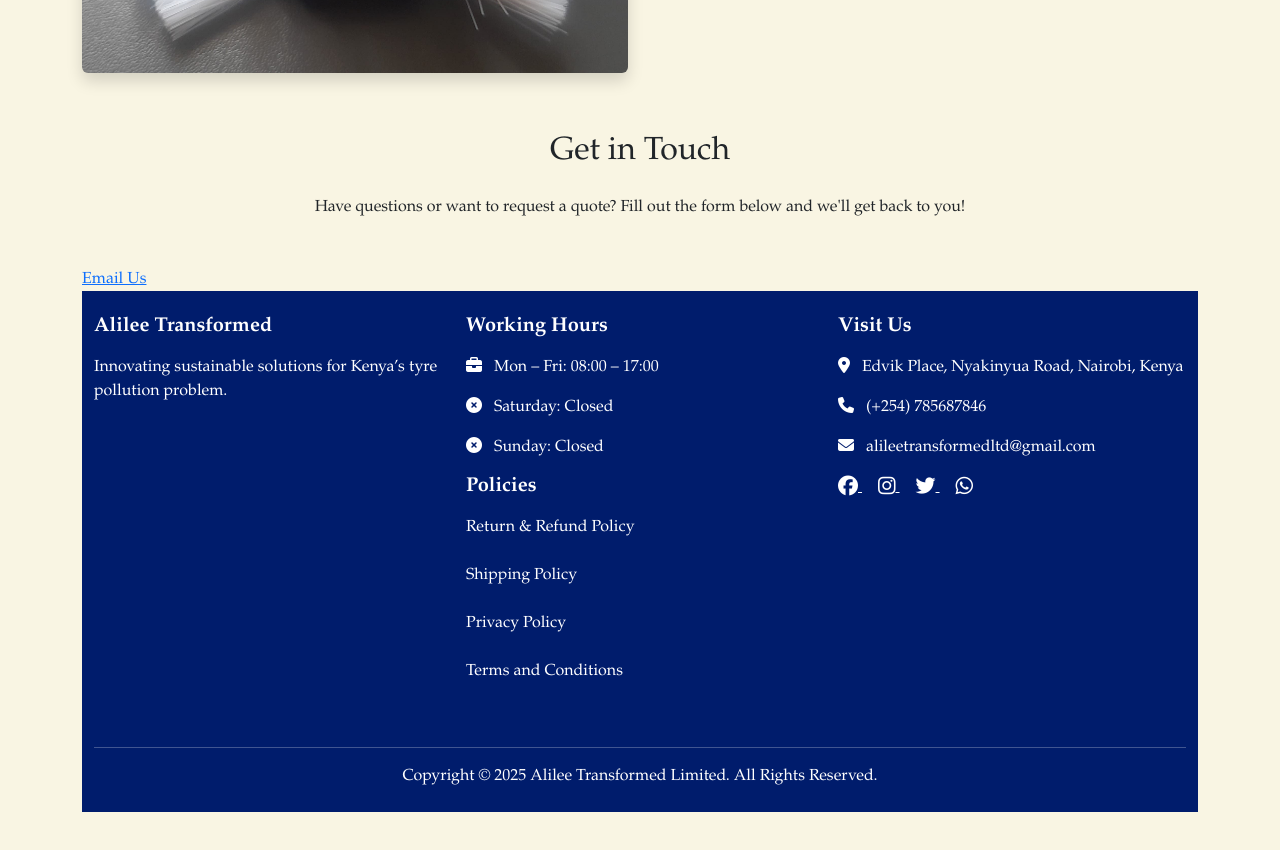
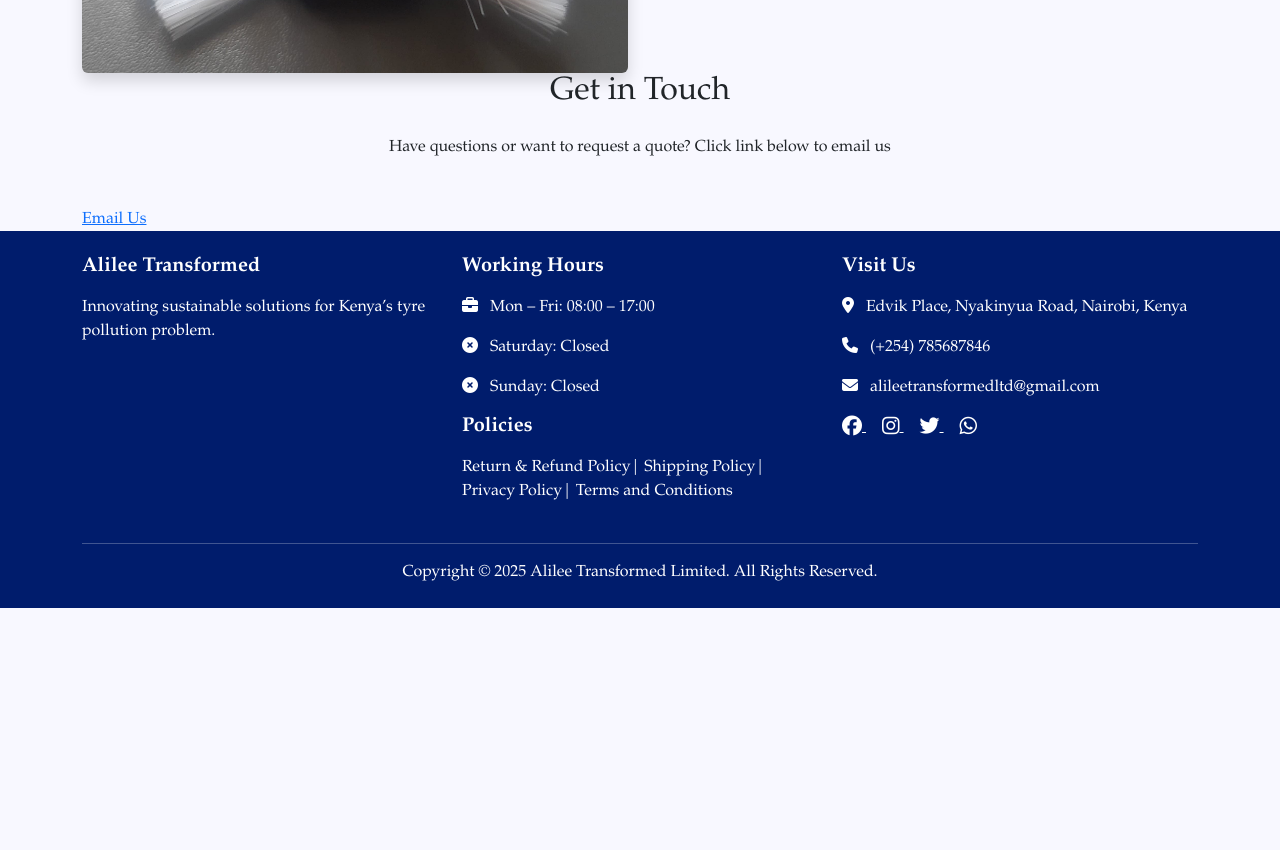
Before and after one commit to GNWekesa/AlileeTransformed, a plain HTML site: page index.html in a window 1280 px wide. Shown: the part 1308-2158 px from the top of the page. After the commit the page ends 1916 px from the top, so only its background shows below. Drawn offline with nearby package versions, Linux system fonts and the light colour scheme; a script that the page names is missing; some icons are missing.

Commit message:
changed the footer policies section changed bg color of entire page

```diff
--- a/css/basic.css
+++ b/css/basic.css
@@ -1,13 +1,9 @@
+/**********end of nav bar style**********/
 /* Ensure navbar stays on top */
 .navbar {
   z-index: 1000; /* Higher than hero overlay's z-index (0) */
   position: relative; /* Required for z-index to work */
 }
-
-/* enable smooth scrolling via CSS:*/
-html {
-    scroll-behavior: smooth;
-  }
 
 /* Scrolled state */
 .navbar-scrolled {
@@ -25,6 +21,8 @@
 .navbar-dark .navbar-brand {
   color: #001C6C !important;
 }
+/**********end of nav bar style**********/
+
 
 
 /* style for the floating whatsapp icon */
@@ -55,7 +53,8 @@
 /* force entire page to be this bg color*/
 /* Force full page background */
 body, html {
-  background-color: #f9f5e3 !important;
+  background-color: #f8f8ff !important;
+  scroll-behavior: smooth; /* to enable smooth scrolling via CSS:*/
   font-family: Garamond, serif; /* am forcing my whole page to have this font*/
   margin: 0;
   padding: 0;
--- a/index.html
+++ b/index.html
@@ -58,13 +58,16 @@
       <!-- End of About Us Section -->
 
       <!-- contact form section-->
-      <section id="contact" class="contact-section" style="background-color: #f9f5e3; padding: 60px 0;">
+      <section id="contact" class="contact-section">
         <div class="container">
           <h2 class="text-center mb-4">Get in Touch</h2>
-          <p class="text-center mb-5">Have questions or want to request a quote? Fill out the form below and we'll get back to you!</p>
+          <p class="text-center mb-5">Have questions or want to request a quote? Click link below to email us</p>
 
            <!-- belows links to the html page-->
             <a href="mailto:alileetransformedltd@gmail.com">Email Us</a>
+        </div>
+      </section>
+
 
       <!-- load the footer-->
     <div id="footer-placeholder"></div>
--- a/partials/footer.html
+++ b/partials/footer.html
@@ -19,10 +19,10 @@
           <p><i class="fas fa-times-circle me-2"></i> Sunday: Closed</p>
              <!-- Policy Links Column -->
           <h5 class="fw-bold mb-3">Policies</h5>
-            <a href="/views/shipping-policy.html" class="text-white text-decoration-none"></i>Return & Refund Policy</a><br><br>
-            <a href="/views/shipping-policy.html" class="text-white text-decoration-none"></i>Shipping Policy</a><br><br>
-            <a href="/views/privacy-policy.html" class="text-white text-decoration-none">Privacy Policy</a><br><br>
-            <a href="/views/termsnconditions.html" class="text-white text-decoration-none">Terms and Conditions</a><br><br>
+            <a href="/views/shipping-policy.html" class="text-white text-decoration-none"></i>Return & Refund Policy|</a>
+            <a href="/views/shipping-policy.html" class="text-white text-decoration-none"></i>Shipping Policy|</a>
+            <a href="/views/privacy-policy.html" class="text-white text-decoration-none">Privacy Policy|</a>
+            <a href="/views/termsnconditions.html" class="text-white text-decoration-none">Terms and Conditions</a>
         </div>
 
         <!-- Contact Info -->
```
